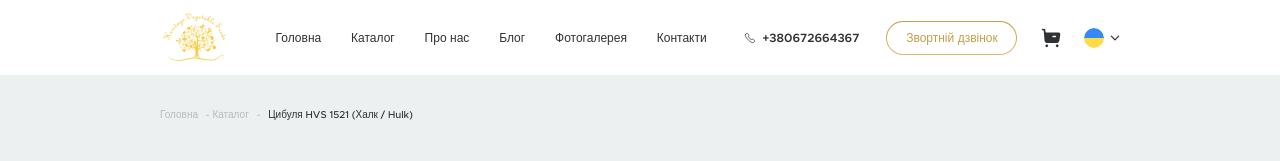
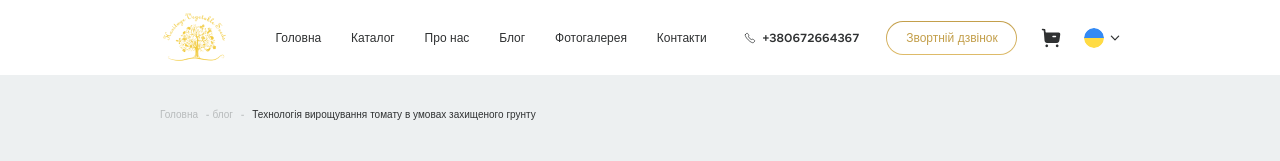
Before and after one commit to Mikelangelo64/herritage-blog, a plain HTML site: page index.html in a window 1280 px wide. Shown: the top 161 px of the page. Drawn offline with nearby package versions, Linux system fonts and the light colour scheme.

Commit message:
Update index.html

```diff
--- a/index.html
+++ b/index.html
@@ -163,9 +163,9 @@
                 <a href="#">Головна</a>
                  -
                 <span>
-                    <a href="#">Каталог</a>
+                    <a href="#">блог</a>
                      -
-                     <span class="breadcrumb_last" aria-current="page">Цибуля HVS 1521 (Халк / Hulk)</span>
+                     <span class="breadcrumb_last" aria-current="page">Технологія вирощування томату в умовах захищеного грунту</span>
                     </span></span>
                 </span>
             </nav>
```
